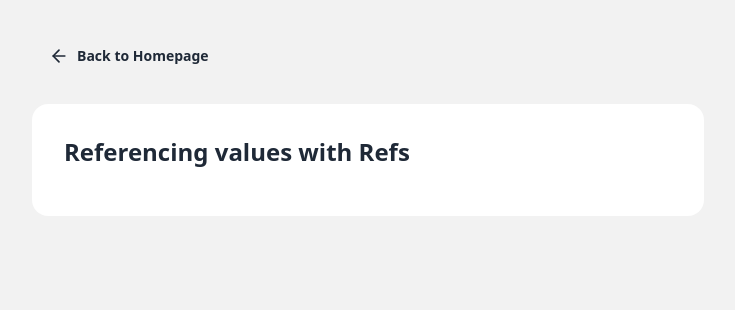
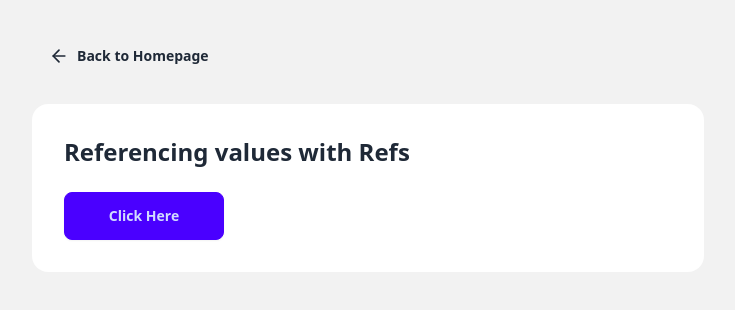
Before and after one commit to Rezuanul-Islam-Fahim/learn-advanced-react, a React (Vite) app: page /reference-with-refs in a window 1280 px wide. Shown: the top 310 px of the page, without its empty margins (272-1007 px from the left). Built offline with nearby package versions, Linux system fonts and the light colour scheme.

Commit message:
Update ReferenceWithRefs file

```diff
--- a/src/pages/ReferenceWithRefs.jsx
+++ b/src/pages/ReferenceWithRefs.jsx
@@ -1,11 +1,21 @@
-import React from 'react'
+import React, { useRef } from 'react'
 
 const ReferenceWithRefs = () => {
+    let ref = useRef(0)
+
+    const showAlert = () => {
+        ref.current = ref.current + 1
+        alert('You clicked ' + ref.current + ' times')
+    }
+
     return (
         <>
             <h2 className="card-title text-2xl mb-4">
                 Referencing values with Refs
             </h2>
+            <button className='btn btn-primary w-40' onClick={() => showAlert()}>
+                Click Here
+            </button>
         </>
     )
 }
```
